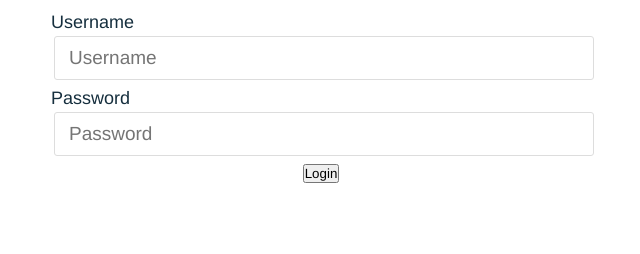
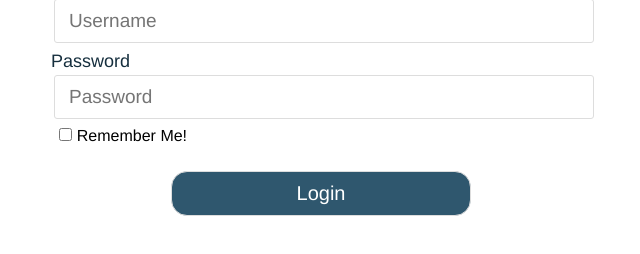
Before and after one commit to realmah06/aam, a plain HTML site: page index.html in a window 1280 px wide. Shown: the part 424-678 px from the top of the page, without its empty margins (319-959 px from the left). Drawn offline with Linux system fonts and the light colour scheme.

Commit message:
update index.html

```diff
--- a/index.html
+++ b/index.html
@@ -41,6 +41,18 @@
   outline: none;
   margin: 3px;
 }
+.login-container .form-group button{
+  padding: 10px 14px;
+  border: 1px solid #ddd;
+  border-radius: 1rem;
+  font-size: 20px;
+  font-weight: 550;
+  width: 300px;
+  outline: none;
+  color: #fff;
+  background-color: #2F576E;
+  margin: 3px;
+}
 </style>
 <body>
   <div class="login-container">
@@ -61,6 +73,8 @@
         <label for="Password">Password</label>
         <input type="text" name="password" id="password" placeholder="Password" />
       </div>
+      &nbsp;&nbsp;&nbsp;<input type="checkbox"> <span>Remember Me!</span>
+      <br /><br />
       <div class="form-group">
         <center>
           <button type="submit">Login</button>
```
